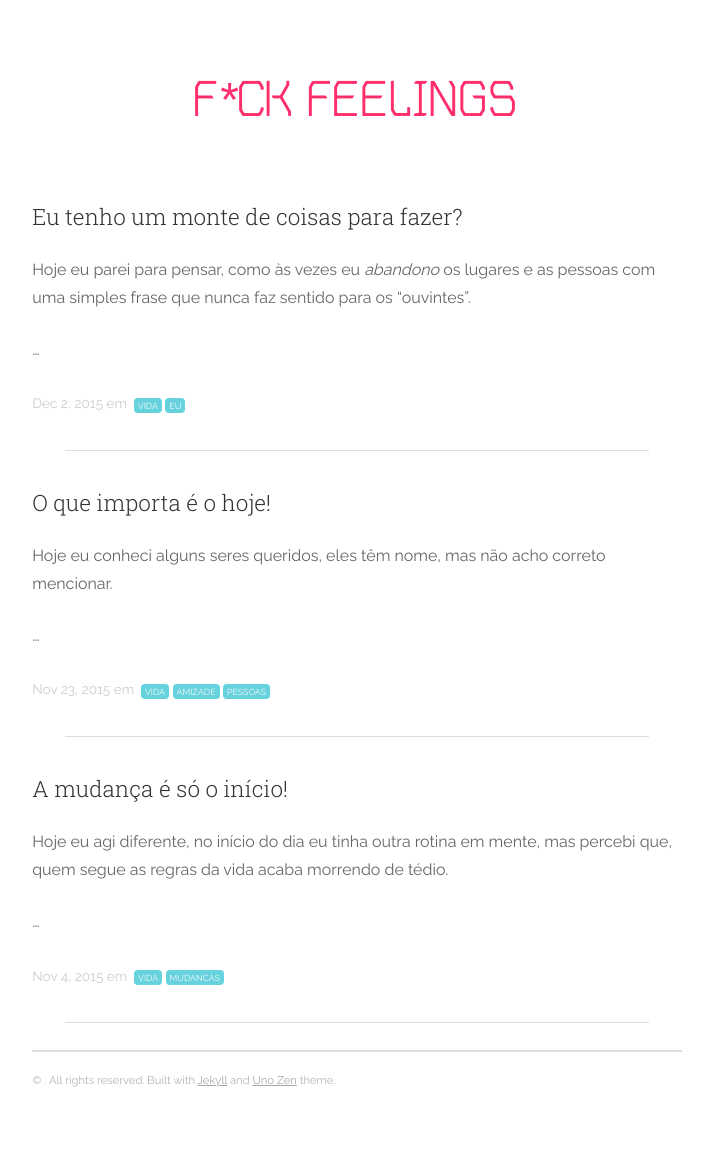
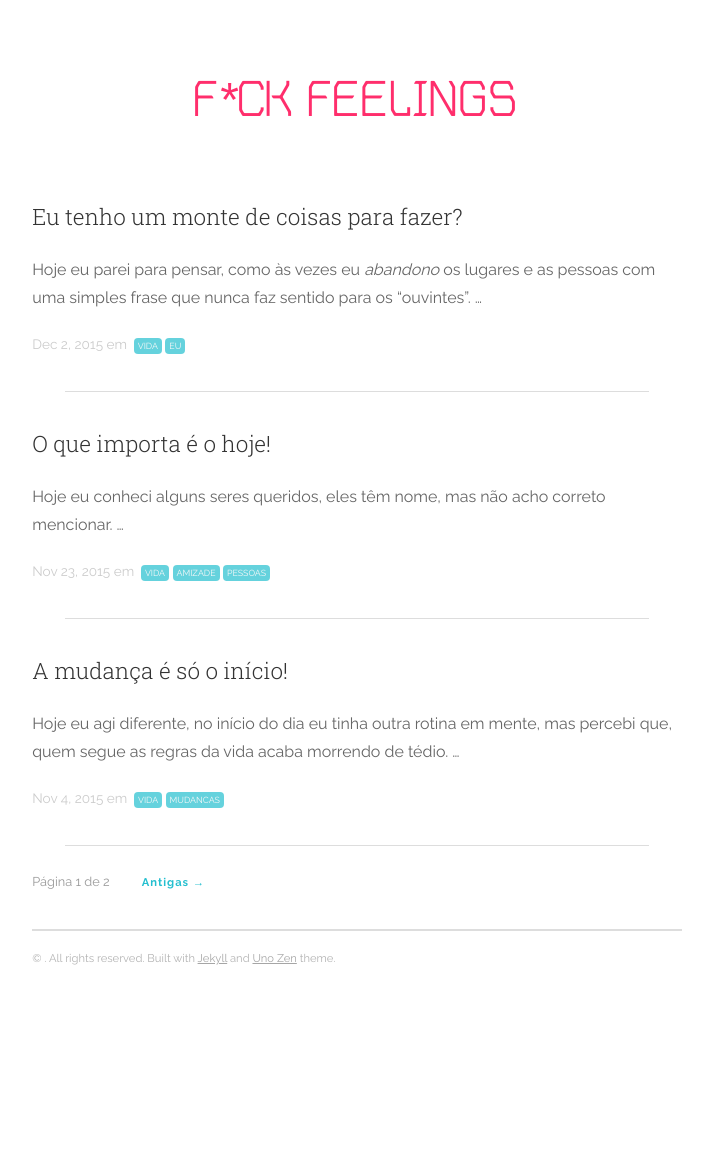
Before and after one commit to ftonato/fuck-feelings, a Jekyll site: the page built from index.html, in a window 1280 px wide. Shown: the whole page, without its empty margins (283-996 px from the left). Built offline with Jekyll 4.4.1, drawn with Linux system fonts in a browser that asks for light colours; the list of posts is cut into pages by our own code; after the commit the page ends 1036 px from its top, so only the background shows below that.

Commit message:
New updates

```diff
--- a/_config.yml
+++ b/_config.yml
@@ -8,8 +8,7 @@
 # Site settings
 title: F*ck feelings
 email: ademilsonft@outlook.com
-description: > # this means to ignore newlines until "baseurl:"
-  Esse é um blog com intuito de armazenar experiências e desejos.
+description: "Esse é um blog com intuito de armazenar experiências e desejos."
 
 #Config
 baseurl: "" # the subpath of your site, e.g. /blog
@@ -19,10 +18,8 @@
 permalink: /:title/
 
 # PAGINATION
-gems:
-  - jekyll-paginate
-paginate: 6
-paginate_path: "/_posts/:num/"
+paginate: 2
+paginate_path: "/:num/"
 
 #Socials
 twitter_username: ftonato
@@ -30,3 +27,6 @@
 
 # Build settings
 ##markdown: kramdown
+
+gems:
+  - jekyll-paginate
--- a/css/main.css
+++ b/css/main.css
@@ -1191,8 +1191,7 @@
     }
     .post.description {
       margin-bottom: 1rem;
-      font-size: .9em;
-      color: #999
+      font-size: 1.0em;
     }
     .post.meta {
       margin: .7em 0;
--- a/index.html
+++ b/index.html
@@ -8,7 +8,7 @@
     <a href="{{ post.url | prepend: site.baseurl }}" title="link to {{ post.title }}">
       <h2>{{ post.title }}</h2>
     </a>
-      <p class="post description">{{ post.excerpt }}&hellip;</p>
+      <p class="post description">{{ post.excerpt | remove: '<p>' | remove: '</p>' }}&hellip;</p>
     <div class="post meta">
       <time datetime="">{{ post.date | date: "%b %-d, %Y" }}
       </time> em
@@ -24,12 +24,12 @@
 </ol>
 
 <!-- Pagination links -->
-<!-- <nav class="pagination" role="navigation">
+<nav class="pagination" role="navigation">
   {% if paginator.previous_page %}
-  <a rel="next" class="posts newer btn small" href="{{page_url prev}}#open">&larr; Recentes</a>
+  <a rel="next" class="posts newer btn small" href="{{ paginator.previous_page_path }}">&larr; Recentes</a>
   {% endif %}
   <span class="posts index">Página {{ paginator.page }} de {{ paginator.total_pages }}</span>
   {% if paginator.next_page %}
-  <a rel="prev" class="posts older btn small" href="{{page_url next}}#open">Antigas &rarr;</a>
+  <a rel="prev" class="posts older btn small" href="{{ paginator.next_page_path }}">Antigas &rarr;</a>
   {% endif %}
-</nav> -->
+</nav>
```
